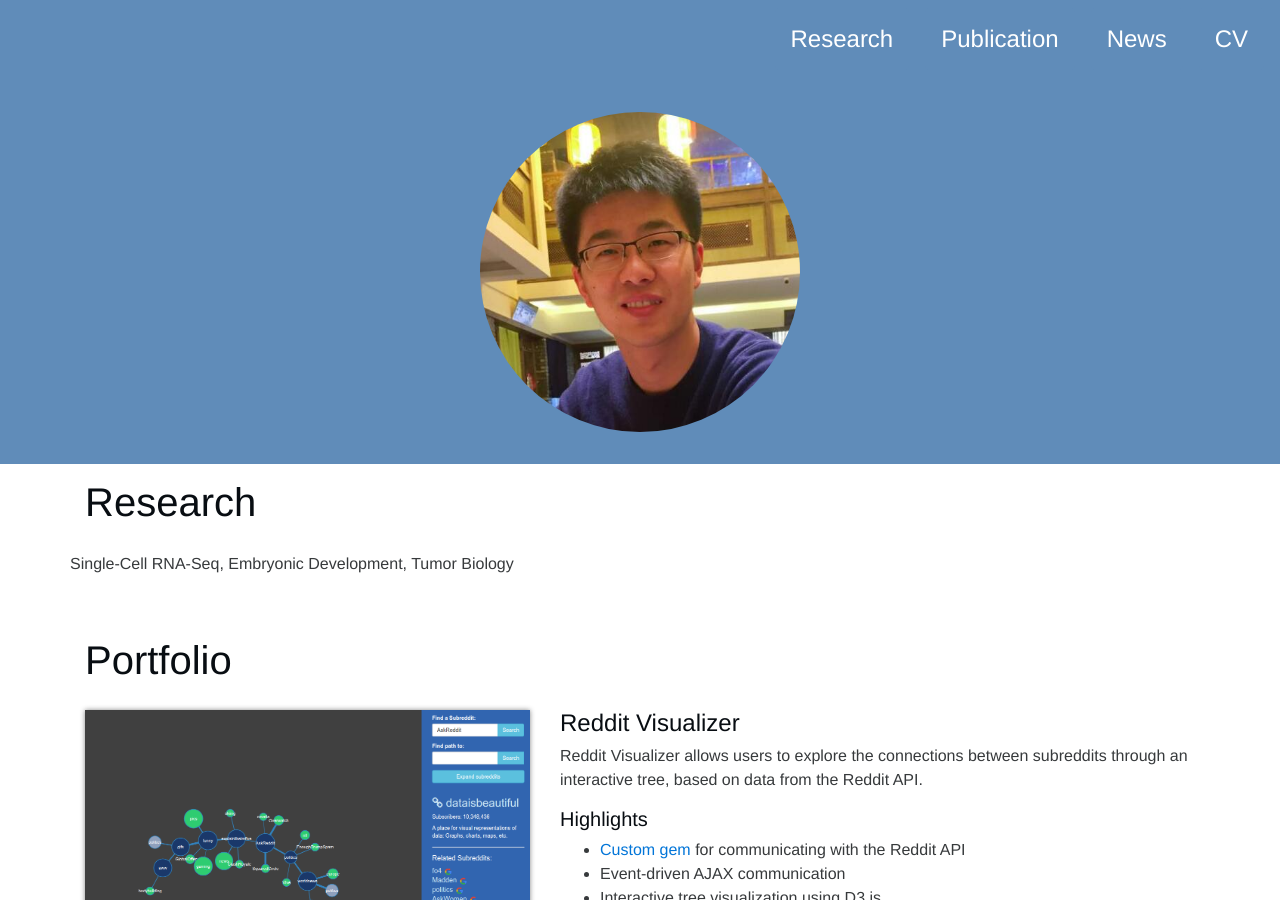
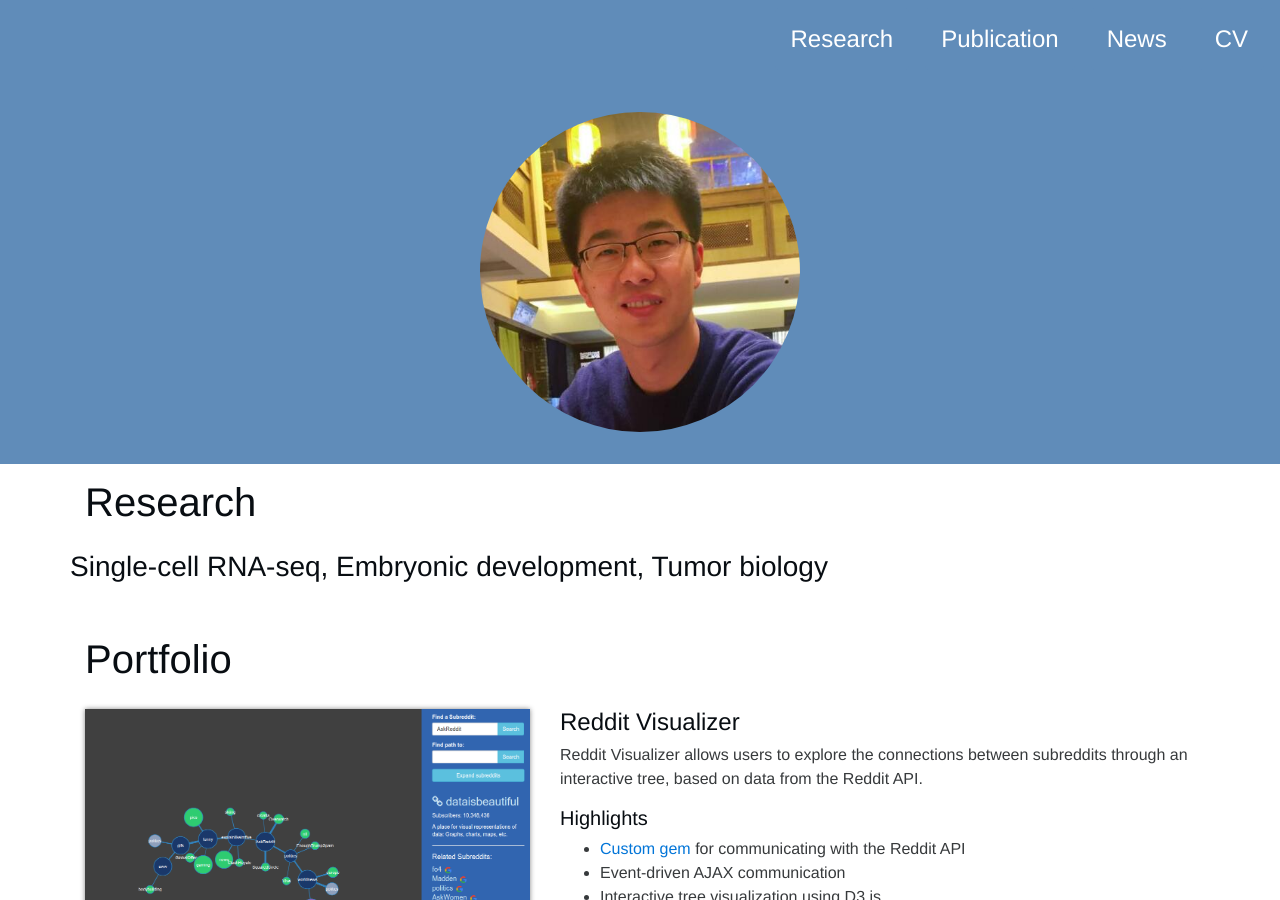
Before and after one commit to zorrodong/zorrodong.github.io, a Jekyll site: the page built from index.html, in a window 1280 px wide and 900 px high. Built offline with Jekyll 4.4.1, drawn with Linux system fonts in a browser that asks for light colours; nearby versions of some CDN libraries.

Commit message:
Update about.html

```diff
--- a/_includes/about.html
+++ b/_includes/about.html
@@ -8,9 +8,7 @@
           <div class="row">
           <div class="row list-row">
             <div class="col-sm-12 col-md-12 row-top">
-              <p>
-                    Single-Cell RNA-Seq, Embryonic Development, Tumor Biology
-              </p>
+              <h3>Single-cell RNA-seq, Embryonic development, Tumor biology</h3>
             </div>
           </div>
           </div>
```
